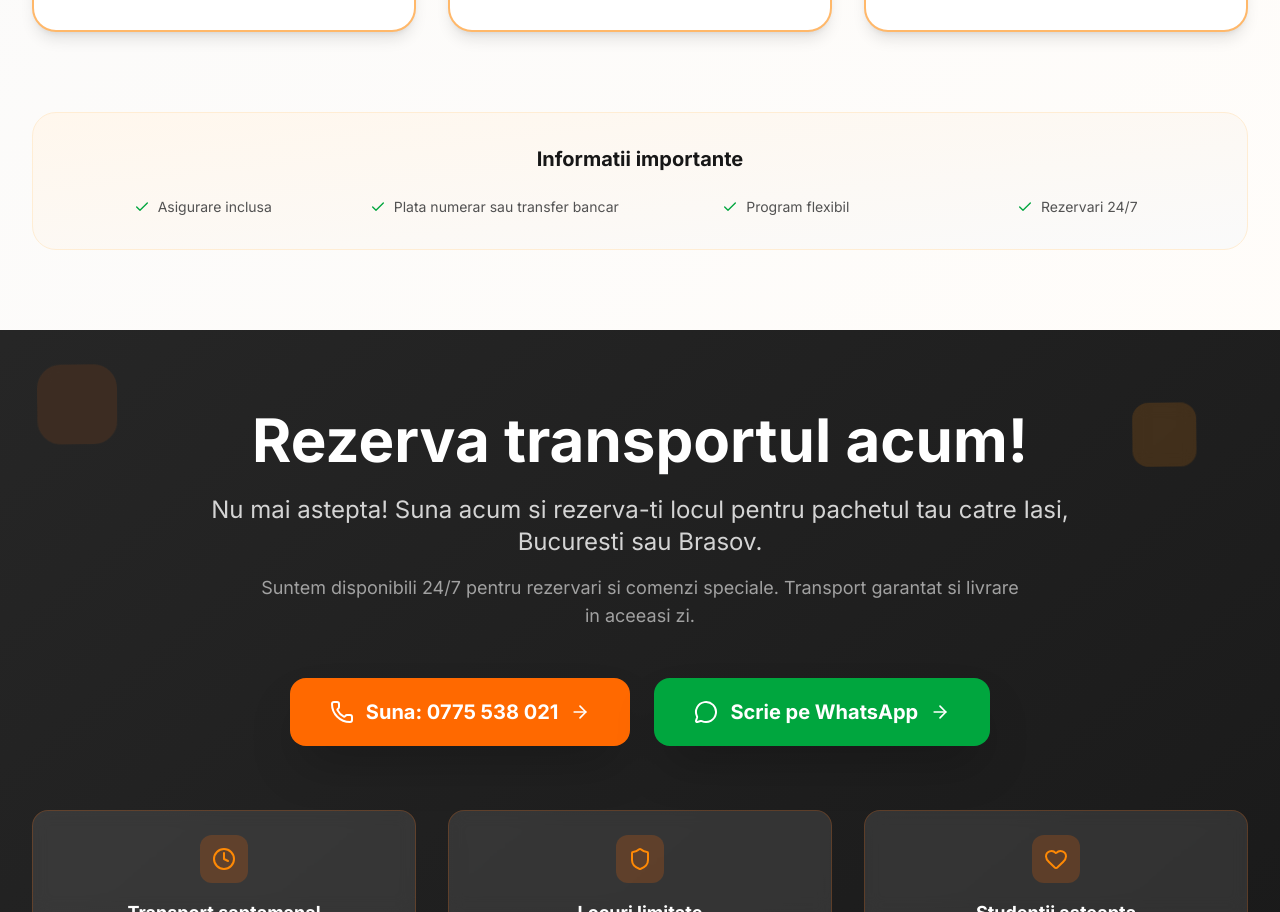
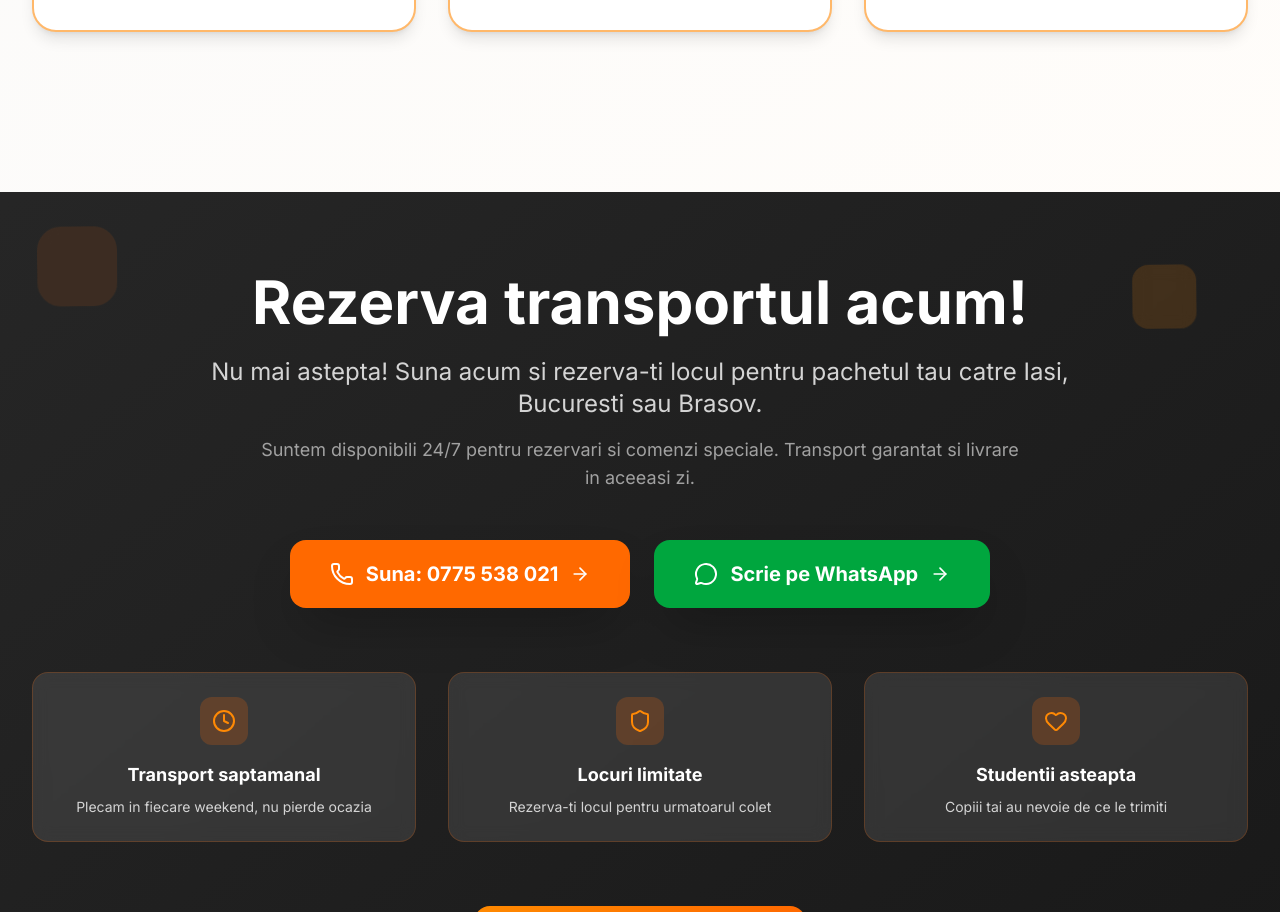
Before and after one commit to mateismarius/coletul-studentului, a Next.js app: page / in a window 1280 px wide. Shown: the part 3054-3966 px from the top of the page. Built offline with nearby package versions, Linux system fonts and the light colour scheme; a web font is replaced by a local one.

Commit message:
change prices

```diff
--- a/components/layout/Prices.tsx
+++ b/components/layout/Prices.tsx
@@ -359,30 +359,30 @@ export default function Prices() {
                     </div>
                 </ScrollReveal>
 
-                {/* Final Info */}
-                <ScrollReveal>
-                    <div className="bg-gradient-to-br from-orange-50 to-neutral-50 border border-orange-100 rounded-3xl p-8 text-center">
-                        <h4 className="font-bold text-neutral-900 mb-6 text-xl">Informatii importante</h4>
-                        <div className="grid grid-cols-1 md:grid-cols-2 lg:grid-cols-4 gap-4 text-sm text-neutral-600">
-                            <div className="flex items-center justify-center space-x-2">
-                                <Check className="w-4 h-4 text-green-600" />
-                                <span>Asigurare inclusa</span>
-                            </div>
-                            <div className="flex items-center justify-center space-x-2">
-                                <Check className="w-4 h-4 text-green-600" />
-                                <span>Plata numerar sau transfer bancar</span>
-                            </div>
-                            <div className="flex items-center justify-center space-x-2">
-                                <Check className="w-4 h-4 text-green-600" />
-                                <span>Program flexibil</span>
-                            </div>
-                            <div className="flex items-center justify-center space-x-2">
-                                <Check className="w-4 h-4 text-green-600" />
-                                <span>Rezervari 24/7</span>
-                            </div>
-                        </div>
-                    </div>
-                </ScrollReveal>
+                {/*/!* Final Info *!/*/}
+                {/*<ScrollReveal>*/}
+                {/*    <div className="bg-gradient-to-br from-orange-50 to-neutral-50 border border-orange-100 rounded-3xl p-8 text-center">*/}
+                {/*        <h4 className="font-bold text-neutral-900 mb-6 text-xl">Informatii importante</h4>*/}
+                {/*        <div className="grid grid-cols-1 md:grid-cols-2 lg:grid-cols-4 gap-4 text-sm text-neutral-600">*/}
+                {/*            <div className="flex items-center justify-center space-x-2">*/}
+                {/*                <Check className="w-4 h-4 text-green-600" />*/}
+                {/*                <span>Asigurare inclusa</span>*/}
+                {/*            </div>*/}
+                {/*            <div className="flex items-center justify-center space-x-2">*/}
+                {/*                <Check className="w-4 h-4 text-green-600" />*/}
+                {/*                <span>Plata numerar sau transfer bancar</span>*/}
+                {/*            </div>*/}
+                {/*            <div className="flex items-center justify-center space-x-2">*/}
+                {/*                <Check className="w-4 h-4 text-green-600" />*/}
+                {/*                <span>Program flexibil</span>*/}
+                {/*            </div>*/}
+                {/*            <div className="flex items-center justify-center space-x-2">*/}
+                {/*                <Check className="w-4 h-4 text-green-600" />*/}
+                {/*                <span>Rezervari 24/7</span>*/}
+                {/*            </div>*/}
+                {/*        </div>*/}
+                {/*    </div>*/}
+                {/*</ScrollReveal>*/}
             </div>
         </section>
     );
```
